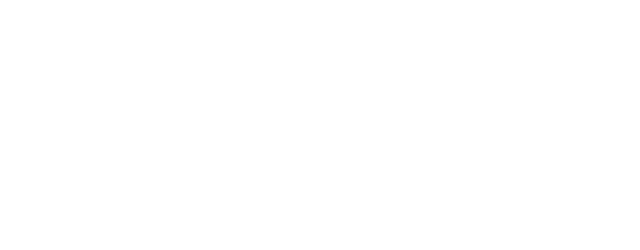
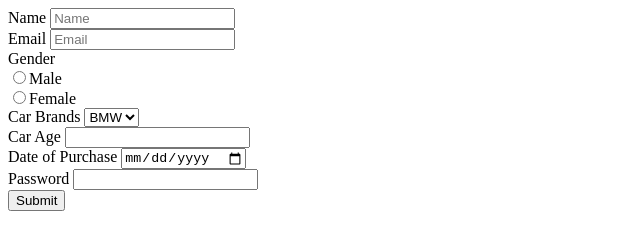
Before and after one commit to acciojob/car-insurance-form-vikash984, a website: page main.html in a window 1280 px wide. Shown: the whole page, without its empty margins (0-640 px from the left). Drawn offline with Linux system fonts and the light colour scheme.

Commit message:
created a submission

```diff
--- a/main.html
+++ b/main.html
@@ -8,6 +8,44 @@
 
 <body>
 	<!-- the entire body must be written by student -->
+	<form method="post">
+
+		<label for="name">Name</label>
+		<input type="tex" id="name" name="name" placeholder="Name" required><br>
+
+		<label for="email">Email</label>
+		<input type="email" id="email" name="email" placeholder="Email" required><br>
+
+		<label for="gender">Gender</label><br>
+		<input type="radio" id="gender_f" name="gender" required>Male<br>
+		<input type="radio" id=Gender_f name="gender" required>Female<br>
+
+		<label for="brand">Car Brands</label>
+		<select name="brand">
+			<option >BMW</option>
+			<option>Audi</option>
+			<Optio>Mercedez</Optio>
+		</select><br>
+
+		<label>Car Age</label>
+		<input type="number" id="carage" required><br>
+
+		<label for="dop">Date of Purchase</label>
+		<input type="date" id="dop" name="dop" required><br>
+
+		<label for="password">Password</label>
+		<input type="password" id="password" name="password" required><br>
+
+	<button type="submit">Submit</button>
+
+
+
+
+
+
+
+
+	</form>
     <script type="text/javascript" src="./script.js">
 </script>
 
```
